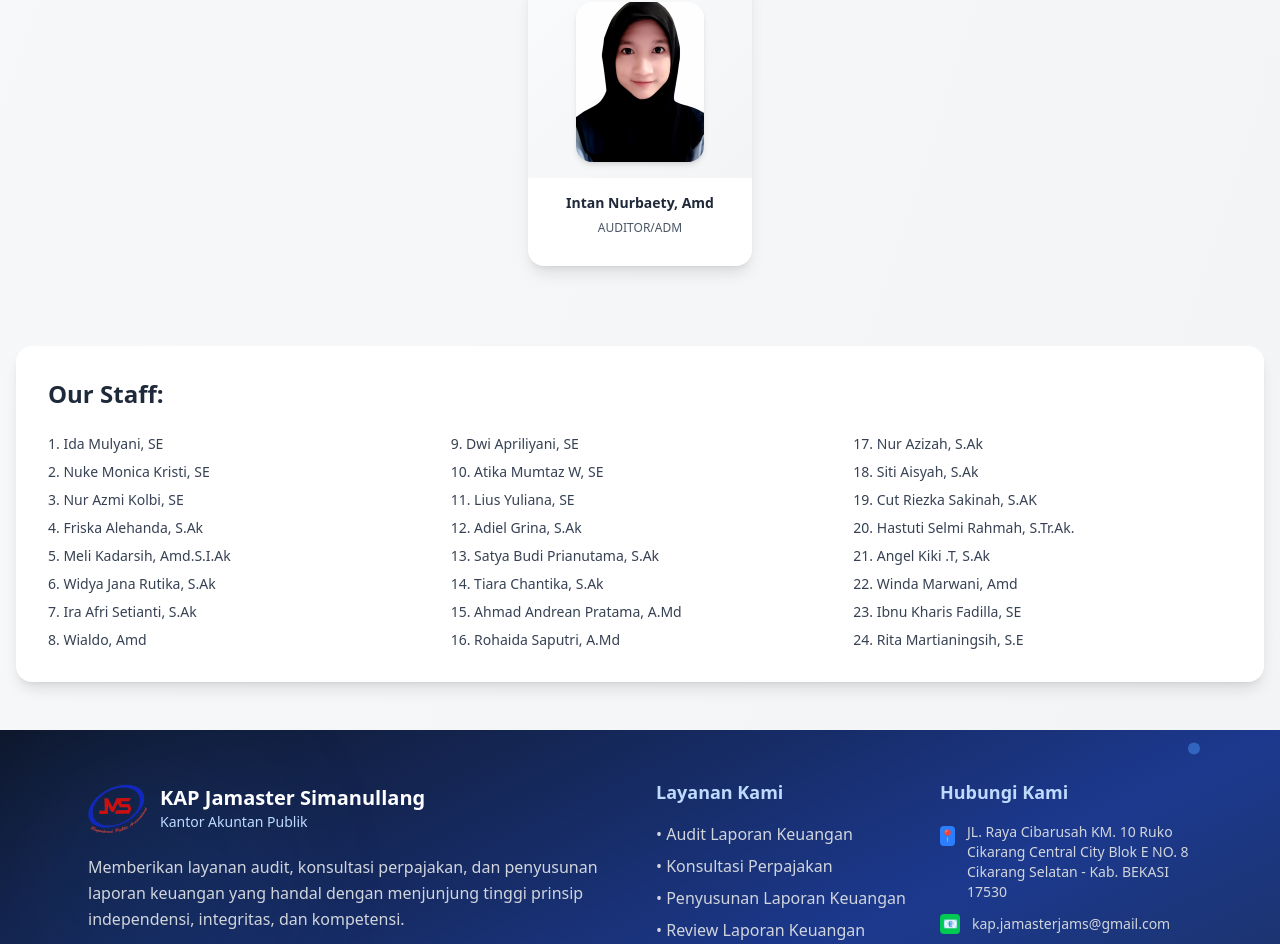
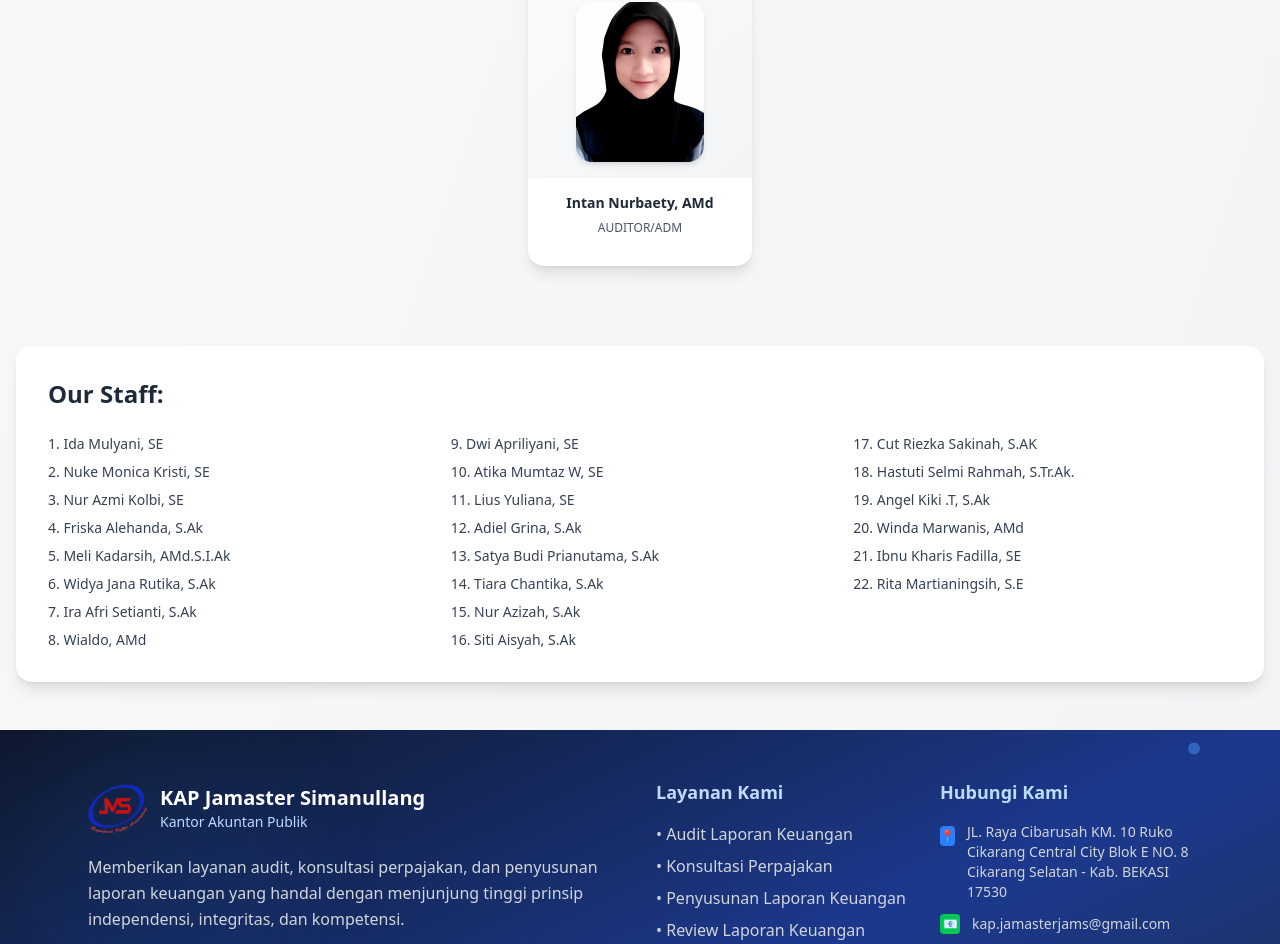
Before and after one commit to Yesayaparapat/landingpage_kap, a React (Vite) app: page /tentang-kami in a window 1280 px wide. Shown: the part 3174-4118 px from the top of the page. Built offline with nearby package versions, Linux system fonts and the light colour scheme.

Commit message:
Memperbaiki kesalahan dalam gelar

```diff
--- a/src/pages/Tentangkami.jsx
+++ b/src/pages/Tentangkami.jsx
@@ -119,7 +119,7 @@
         image: Rohaida
       },
       {
-        name: "Intan Nurbaety, Amd",
+        name: "Intan Nurbaety, AMd",
         position: "AUDITOR/ADM",
         image: Intan
       }
@@ -169,24 +169,22 @@
     "Nuke Monica Kristi, SE",
     "Nur Azmi Kolbi, SE",
     "Friska Alehanda, S.Ak",
-    "Meli Kadarsih, Amd.S.I.Ak",
+    "Meli Kadarsih, AMd.S.I.Ak",
     "Widya Jana Rutika, S.Ak",
     "Ira Afri Setianti, S.Ak",
-    "Wialdo, Amd",
+    "Wialdo, AMd",
     "Dwi Apriliyani, SE",
     "Atika Mumtaz W, SE",
     "Lius Yuliana, SE",
     "Adiel Grina, S.Ak",
     "Satya Budi Prianutama, S.Ak",
     "Tiara Chantika, S.Ak",
-    "Ahmad Andrean Pratama, A.Md",
-    "Rohaida Saputri, A.Md",
     "Nur Azizah, S.Ak",
     "Siti Aisyah, S.Ak",
     "Cut Riezka Sakinah, S.AK",
     "Hastuti Selmi Rahmah, S.Tr.Ak.",
     "Angel Kiki .T, S.Ak",
-    "Winda Marwani, Amd",
+    "Winda Marwanis, AMd",
     "Ibnu Kharis Fadilla, SE",
     "Rita Martianingsih, S.E",
   ];
```
